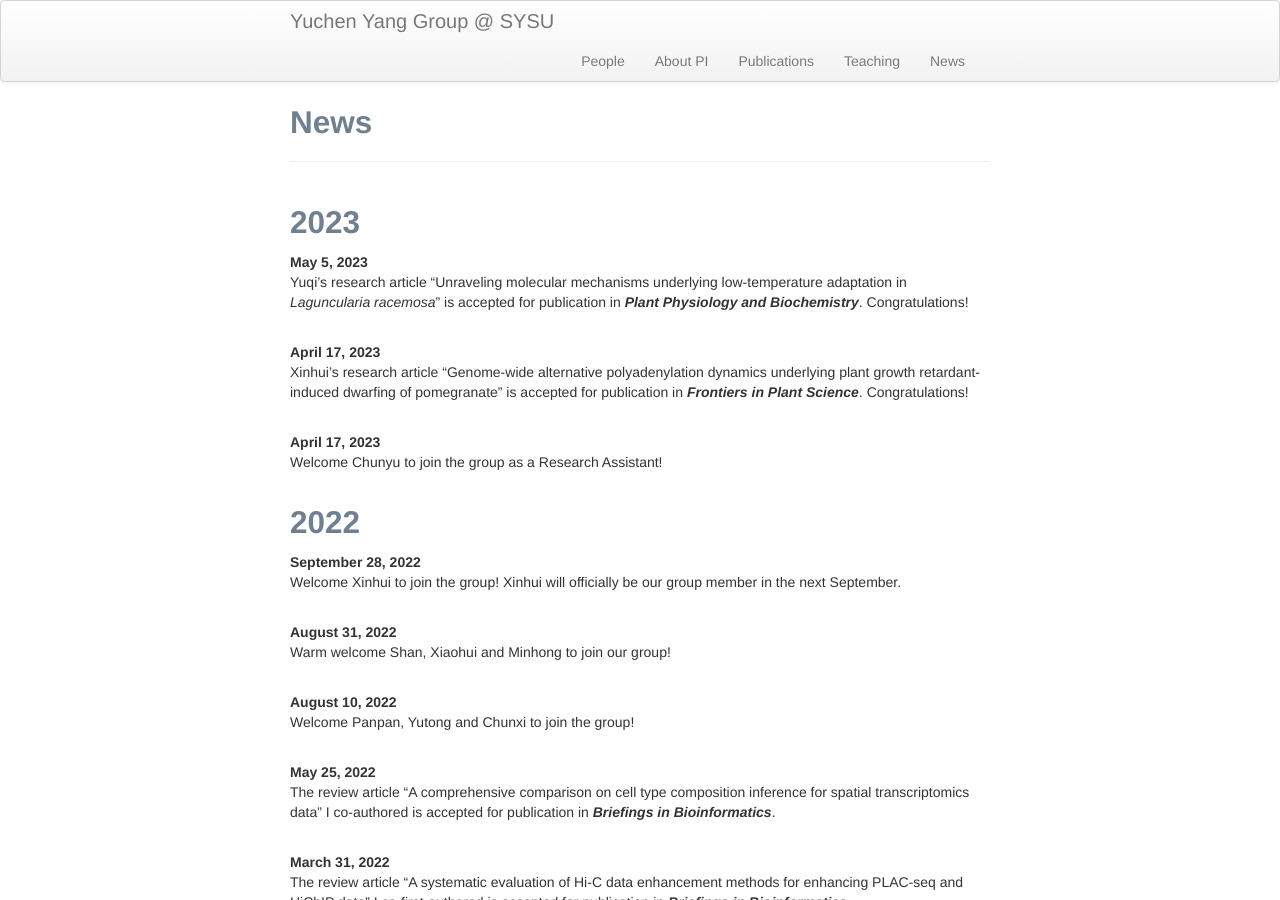
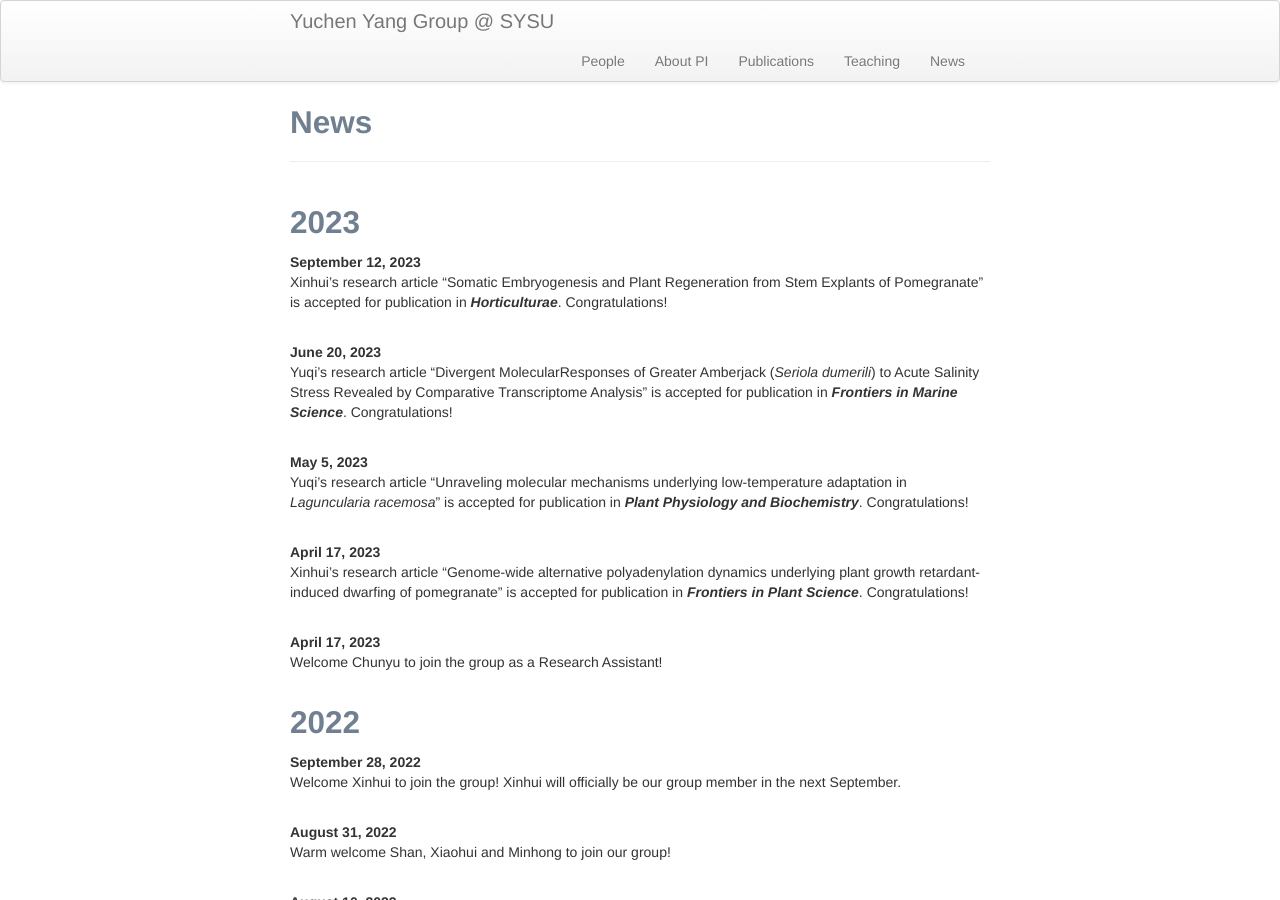
Before and after one commit to yuchenyanggroup/yuchenyanggroup.github.io, a Jekyll site: the page built from pages/News.md, in a window 1280 px wide and 900 px high. Built offline with Jekyll 4.4.1, drawn with Linux system fonts in a browser that asks for light colours.

Commit message:
Update News.md

```diff
--- a/pages/News.md
+++ b/pages/News.md
@@ -3,6 +3,14 @@ layout: page
 title: News
 ---
 ## 2023
+<b>September 12, 2023</b><br/>
+Xinhui's research article "Somatic Embryogenesis and Plant Regeneration from Stem Explants of Pomegranate" is accepted for publication in ***Horticulturae***. Congratulations!<br/>
+<br/>
+
+<b>June 20, 2023</b><br/>
+Yuqi's research article "Divergent MolecularResponses of Greater Amberjack (*Seriola dumerili*) to Acute Salinity Stress Revealed by Comparative Transcriptome Analysis" is accepted for publication in ***Frontiers in Marine Science***. Congratulations!<br/>
+<br/>
+
 <b>May 5, 2023</b><br/>
 Yuqi's research article "Unraveling molecular mechanisms underlying low-temperature adaptation in *Laguncularia racemosa*" is accepted for publication in ***Plant Physiology and Biochemistry***. Congratulations!<br/>
 <br/>
```
